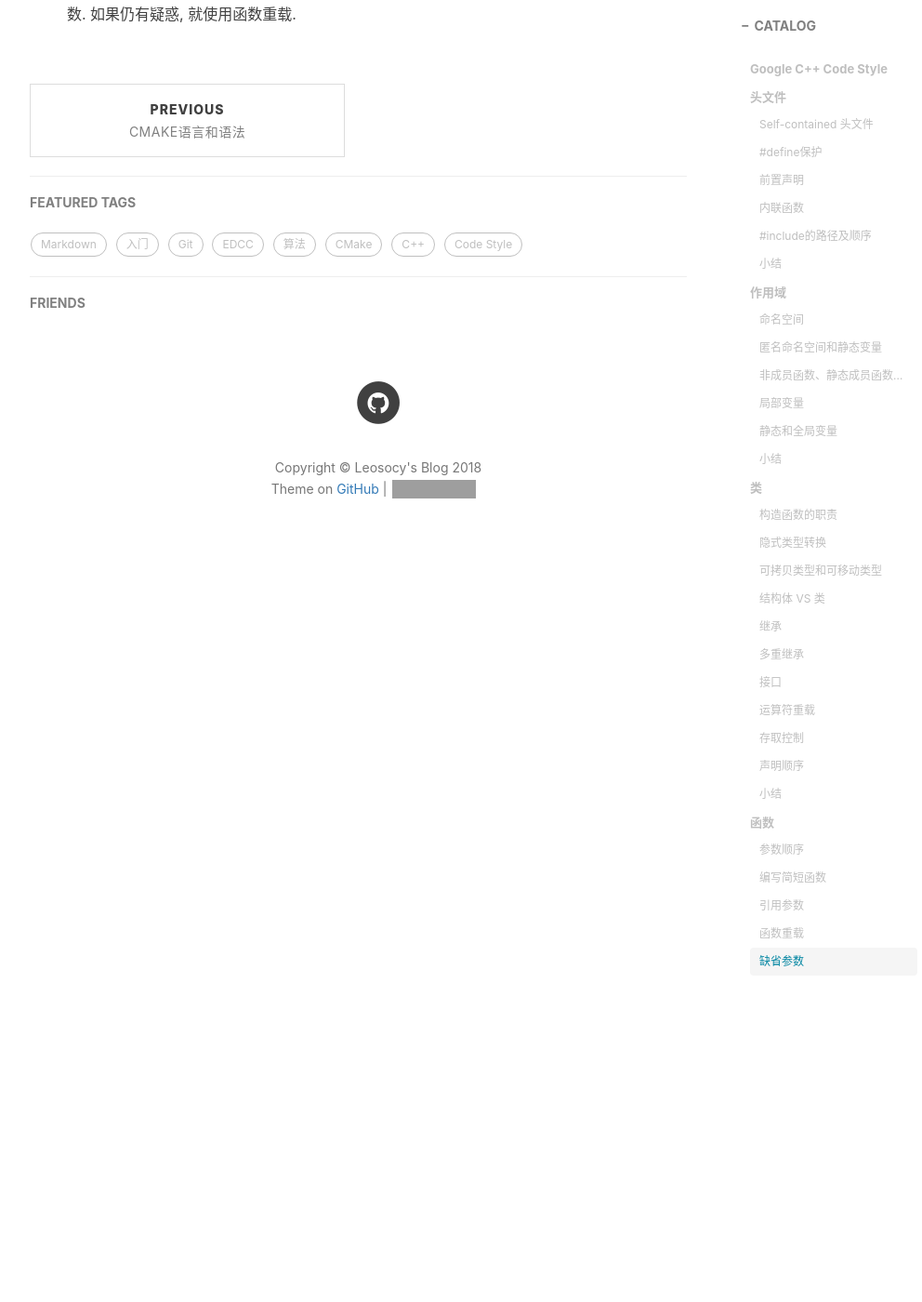
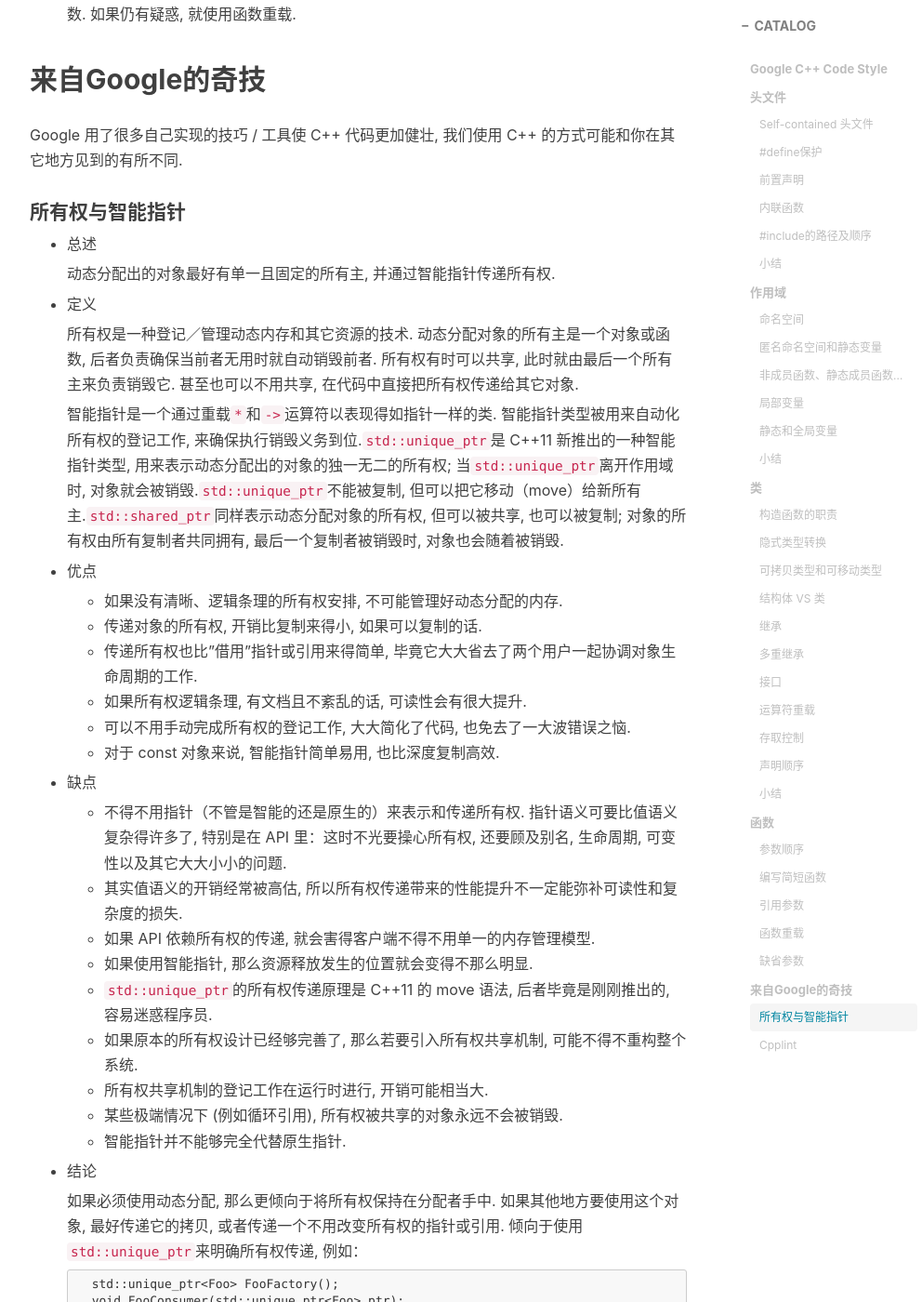
Before and after one commit to freelandy/leosocy.github.io, a Jekyll site: the page built from _posts/2018-04-05-Google C++ Code Style.md, in a window 1280 px wide and 1400 px high, scrolled down 20893 px. Shown: the whole window at 93% size, without its empty margins (233-1225 px from the left). Built offline with Jekyll 4.4.1, drawn with Linux system fonts in a browser that asks for light colours; nearby versions of some CDN libraries; comment, search, counter and statistics services are not loaded; some of the changed text lies outside the part shown; grey boxes are pictures that could not be loaded.

Commit message:
Google C++ Code Style第五章———Google奇技

````diff
--- a/_posts/2018-04-05-Google C++ Code Style.md
+++ b/_posts/2018-04-05-Google C++ Code Style.md
@@ -780,3 +780,66 @@ for (int i = 0; i < 1000000; ++i) {
     对于虚函数, 不允许使用缺省参数, 因为在虚函数中缺省参数不一定能正常工作. 如果在每个调用点缺省参数的值都有可能不同, 在这种情况下缺省函数也不允许使用. (例如, 不要写像`void f(int n = counter++);` 这样的代码.)
 
     在其他情况下, 如果缺省参数对可读性的提升远远超过了以上提及的缺点的话, 可以使用缺省参数. 如果仍有疑惑, 就使用函数重载.
+
+
+## 来自Google的奇技
+
+Google 用了很多自己实现的技巧 / 工具使 C++ 代码更加健壮, 我们使用 C++ 的方式可能和你在其它地方见到的有所不同.
+
+#### 所有权与智能指针
+
+- 总述
+
+    动态分配出的对象最好有单一且固定的所有主, 并通过智能指针传递所有权.
+
+- 定义
+
+    所有权是一种登记／管理动态内存和其它资源的技术. 动态分配对象的所有主是一个对象或函数, 后者负责确保当前者无用时就自动销毁前者. 所有权有时可以共享, 此时就由最后一个所有主来负责销毁它. 甚至也可以不用共享, 在代码中直接把所有权传递给其它对象.
+
+    智能指针是一个通过重载`*`和`->`运算符以表现得如指针一样的类. 智能指针类型被用来自动化所有权的登记工作, 来确保执行销毁义务到位.`std::unique_ptr`是 C++11 新推出的一种智能指针类型, 用来表示动态分配出的对象的独一无二的所有权; 当`std::unique_ptr`离开作用域时, 对象就会被销毁.`std::unique_ptr`不能被复制, 但可以把它移动（move）给新所有主.`std::shared_ptr`同样表示动态分配对象的所有权, 但可以被共享, 也可以被复制; 对象的所有权由所有复制者共同拥有, 最后一个复制者被销毁时, 对象也会随着被销毁.
+
+- 优点
+
+    - 如果没有清晰、逻辑条理的所有权安排, 不可能管理好动态分配的内存.
+    - 传递对象的所有权, 开销比复制来得小, 如果可以复制的话.
+    - 传递所有权也比”借用”指针或引用来得简单, 毕竟它大大省去了两个用户一起协调对象生命周期的工作.
+    - 如果所有权逻辑条理, 有文档且不紊乱的话, 可读性会有很大提升.
+    - 可以不用手动完成所有权的登记工作, 大大简化了代码, 也免去了一大波错误之恼.
+    - 对于 const 对象来说, 智能指针简单易用, 也比深度复制高效.
+
+- 缺点
+
+    - 不得不用指针（不管是智能的还是原生的）来表示和传递所有权. 指针语义可要比值语义复杂得许多了, 特别是在 API 里：这时不光要操心所有权, 还要顾及别名, 生命周期, 可变性以及其它大大小小的问题.
+    - 其实值语义的开销经常被高估, 所以所有权传递带来的性能提升不一定能弥补可读性和复杂度的损失.
+    - 如果 API 依赖所有权的传递, 就会害得客户端不得不用单一的内存管理模型.
+    - 如果使用智能指针, 那么资源释放发生的位置就会变得不那么明显.
+    - `std::unique_ptr`的所有权传递原理是 C++11 的 move 语法, 后者毕竟是刚刚推出的, 容易迷惑程序员.
+    - 如果原本的所有权设计已经够完善了, 那么若要引入所有权共享机制, 可能不得不重构整个系统.
+    - 所有权共享机制的登记工作在运行时进行, 开销可能相当大.
+    - 某些极端情况下 (例如循环引用), 所有权被共享的对象永远不会被销毁.
+    - 智能指针并不能够完全代替原生指针.
+
+- 结论
+
+    如果必须使用动态分配, 那么更倾向于将所有权保持在分配者手中. 如果其他地方要使用这个对象, 最好传递它的拷贝, 或者传递一个不用改变所有权的指针或引用. 倾向于使用`std::unique_ptr`来明确所有权传递, 例如：
+
+    ```C++
+    std::unique_ptr<Foo> FooFactory();
+    void FooConsumer(std::unique_ptr<Foo> ptr);
+    ```
+
+    如果没有很好的理由, 则不要使用共享所有权. 这里的理由可以是为了避免开销昂贵的拷贝操作, 但是只有当性能提升非常明显, 并且操作的对象是不可变的（比如说`std::shared_ptr<const Foo>`）时候, 才能这么做. 如果确实要使用共享所有权, 建议于使用`std::shared_ptr`.
+
+    不要使用`std::auto_ptr`, 使用`std::unique_ptr`代替它.
+
+#### Cpplint
+
+- 总述
+
+    使用`cpplint.py`检查风格错误.
+
+- 说明
+
+    `cpplint.py`是一个用来分析源文件, 能检查出多种风格错误的工具. 它不并完美, 甚至还会漏报和误报, 但它仍然是一个非常有用的工具. 在行尾加`// NOLINT`, 或在上一行加`// NOLINTNEXTLINE`, 可以忽略报错.
+
+    某些项目会指导你如何使用他们的项目工具运行`cpplint.py`. 如果你参与的项目没有提供, 你可以单独下载`cpplint.py`.
````
